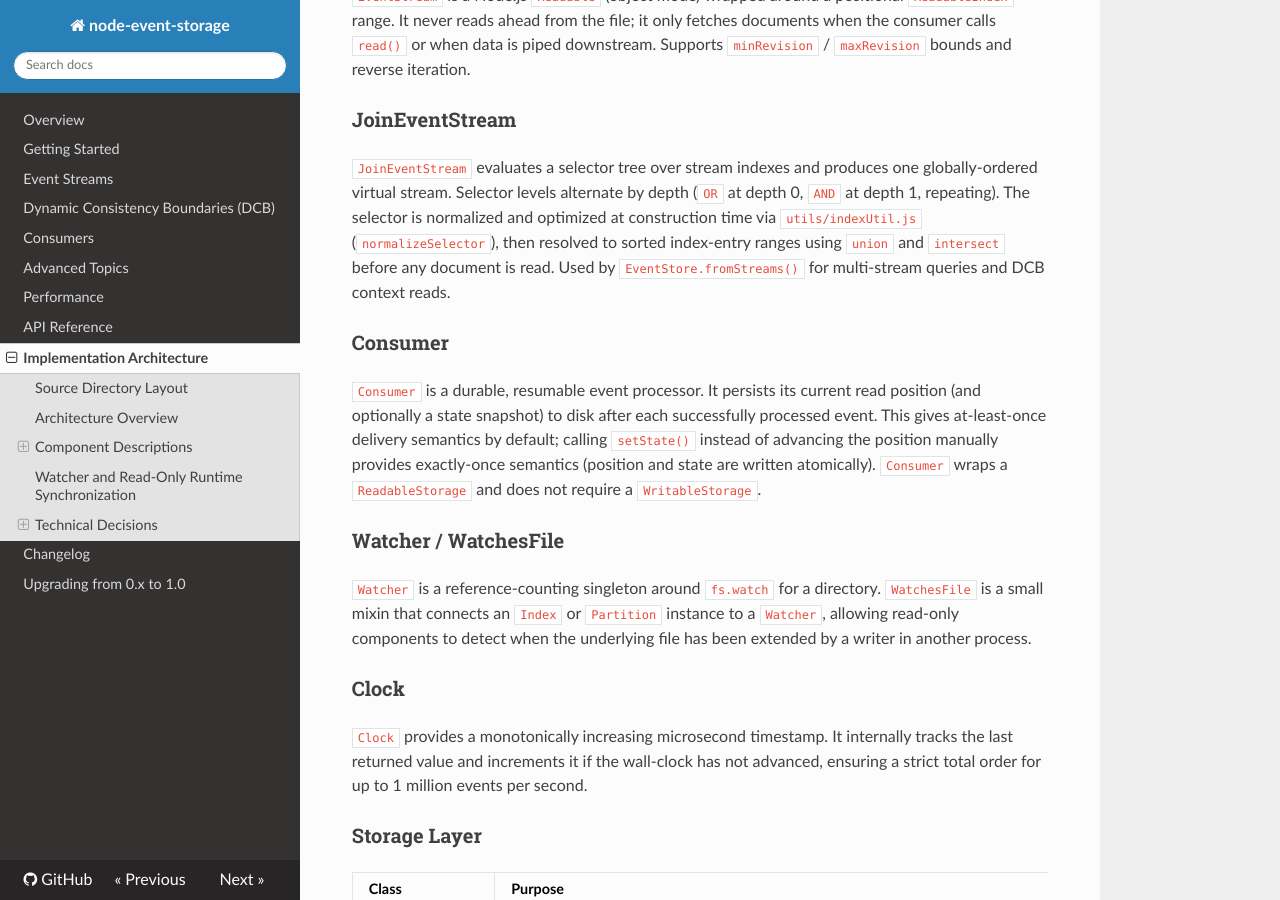
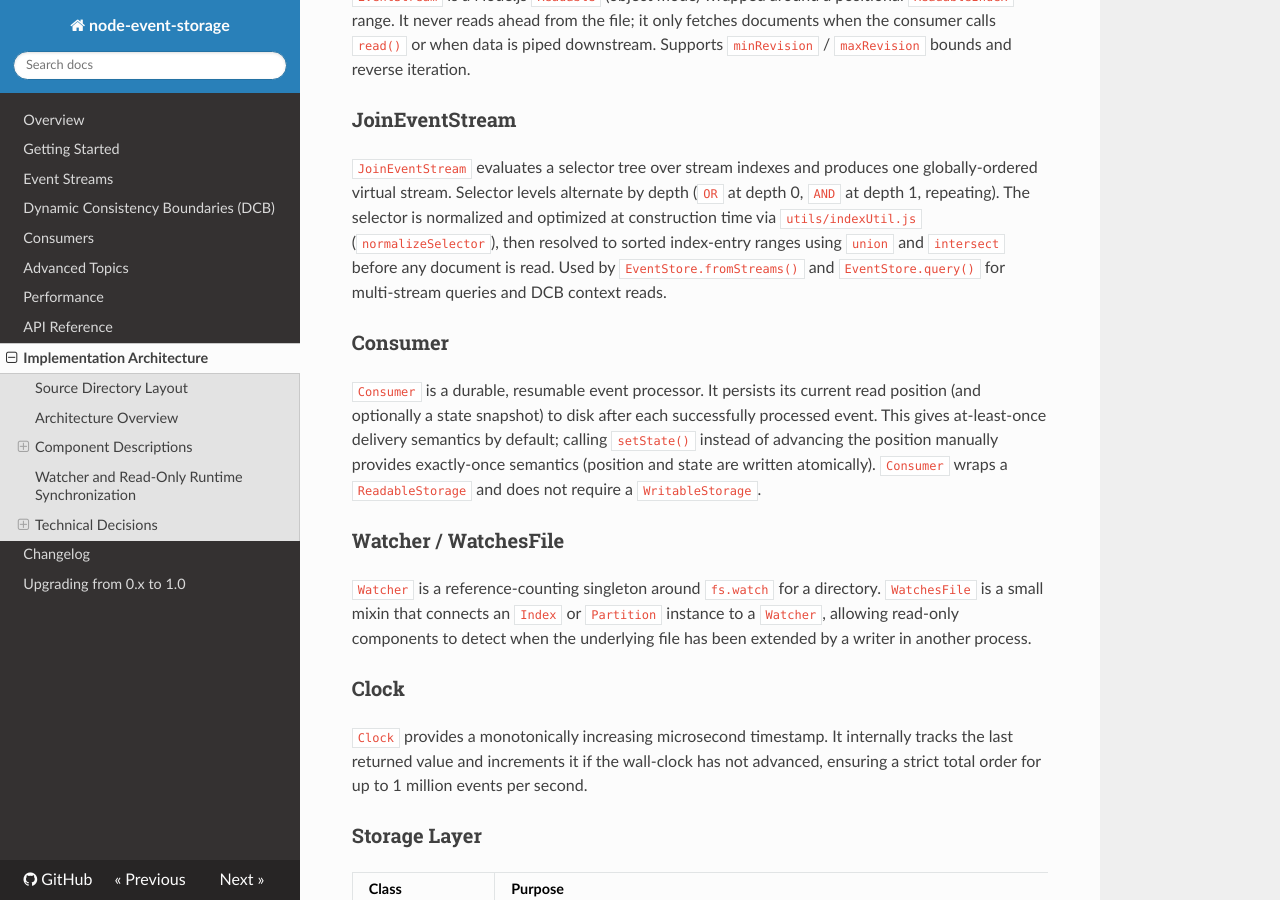
Before and after one commit to albe/node-event-storage, an MkDocs documentation site: the page built from docs/architecture.md, in a window 1280 px wide and 900 px high, scrolled down 2783 px. Built offline with MkDocs 1.6.1, drawn with Linux system fonts in a browser that asks for light colours; nearby versions of some CDN libraries.

Commit message:
Apply suggestion from @albe

```diff
--- a/docs/architecture.md
+++ b/docs/architecture.md
@@ -110,7 +110,7 @@ graph TD
 
 ### JoinEventStream
 
-`JoinEventStream` evaluates a selector tree over stream indexes and produces one globally-ordered virtual stream. Selector levels alternate by depth (`OR` at depth 0, `AND` at depth 1, repeating). The selector is normalized and optimized at construction time via `utils/indexUtil.js` (`normalizeSelector`), then resolved to sorted index-entry ranges using `union` and `intersect` before any document is read. Used by `EventStore.fromStreams()` for multi-stream queries and DCB context reads.
+`JoinEventStream` evaluates a selector tree over stream indexes and produces one globally-ordered virtual stream. Selector levels alternate by depth (`OR` at depth 0, `AND` at depth 1, repeating). The selector is normalized and optimized at construction time via `utils/indexUtil.js` (`normalizeSelector`), then resolved to sorted index-entry ranges using `union` and `intersect` before any document is read. Used by `EventStore.fromStreams()` and `EventStore.query()` for multi-stream queries and DCB context reads.
 
 ### Consumer
 
```
